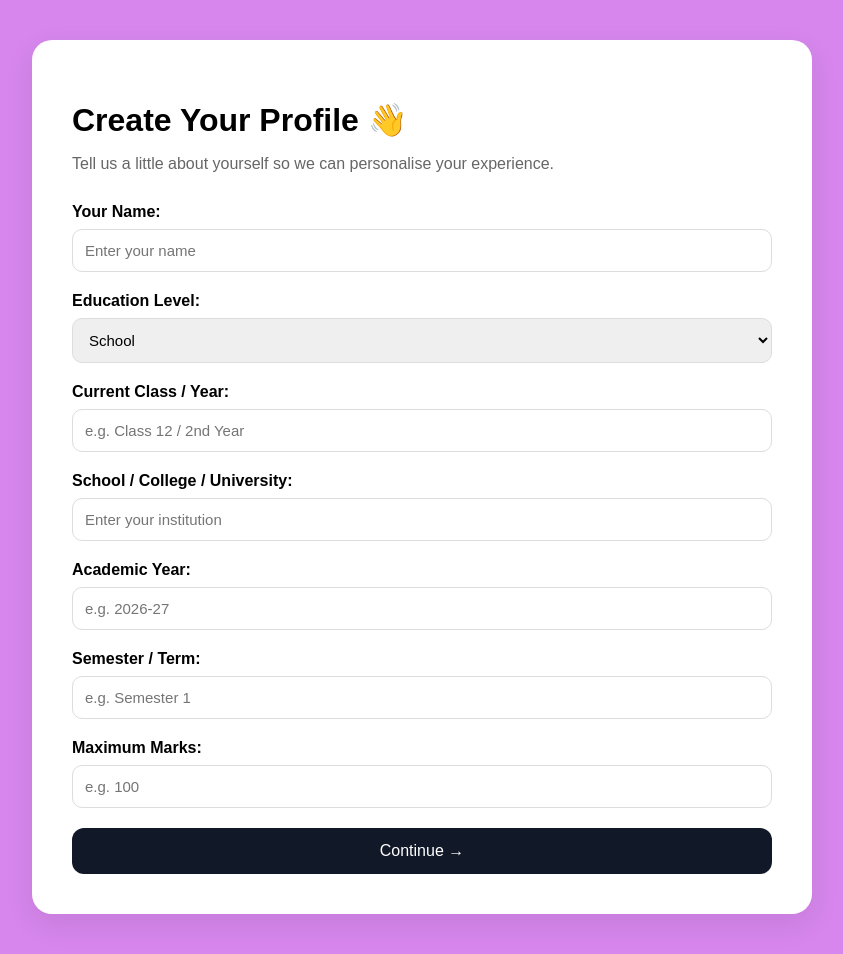
After one commit to Mithril62442/student-performance-predictor, a Django app: page /profile/ in a window 1280 px wide. The commit adds this page. Shown: the whole page, without its empty margins (218-1061 px from the left). Run offline with Django 5.2, Linux system fonts and the light colour scheme; parts of the project's set-up code (start-up, migrations or seed data) failed here and were passed over.

Commit message:
Build personalized profile flow

```diff
--- /dev/null
+++ b/predictor/forms.py
@@ -0,0 +1,60 @@
+from django import forms
+
+
+class ProfileForm(forms.Form):
+    name = forms.CharField(
+        max_length=100,
+        label="Your Name",
+        widget=forms.TextInput(attrs={
+            "placeholder": "Enter your name"
+        })
+    )
+
+    education_level = forms.ChoiceField(
+        choices=[
+            ("school", "School"),
+            ("college", "College"),
+            ("university", "University"),
+        ],
+        label="Education Level"
+    )
+
+    current_year = forms.CharField(
+        max_length=50,
+        label="Current Class / Year",
+        widget=forms.TextInput(attrs={
+            "placeholder": "e.g. Class 12 / 2nd Year"
+        })
+    )
+
+    institution = forms.CharField(
+        max_length=150,
+        label="School / College / University",
+        widget=forms.TextInput(attrs={
+            "placeholder": "Enter your institution"
+        })
+    )
+
+    academic_year = forms.CharField(
+        max_length=20,
+        label="Academic Year",
+        widget=forms.TextInput(attrs={
+            "placeholder": "e.g. 2026-27"
+        })
+    )
+
+    term = forms.CharField(
+        max_length=50,
+        label="Semester / Term",
+        widget=forms.TextInput(attrs={
+            "placeholder": "e.g. Semester 1"
+        })
+    )
+
+    maximum_marks = forms.IntegerField(
+        min_value=1,
+        label="Maximum Marks",
+        widget=forms.NumberInput(attrs={
+            "placeholder": "e.g. 100"
+        })
+    )
--- a/predictor/templates/predictor/home.html
+++ b/predictor/templates/predictor/home.html
@@ -138,9 +138,9 @@
                 improve.
             </p>
 
-            <a href="#" class="start-button">
-                Get Started →
-            </a>
+            <a href="{% url 'create_profile' %}" class="start-button">
+    Get Started →
+</a>
 
         </div>
 
--- /dev/null
+++ b/predictor/templates/predictor/profile.html
@@ -0,0 +1,115 @@
+<!DOCTYPE html>
+<html lang="en">
+<head>
+    <meta charset="UTF-8">
+    <meta name="viewport" content="width=device-width, initial-scale=1.0">
+
+    <title>Create Your Profile</title>
+
+    <style>
+        body {
+            font-family: Arial, sans-serif;
+            background: #d686ec;
+            margin: 0;
+            padding: 40px;
+        }
+
+        .container {
+            max-width: 700px;
+            margin: auto;
+            background: white;
+            padding: 40px;
+            border-radius: 20px;
+            box-shadow: 0 10px 30px rgba(0,0,0,0.08);
+        }
+
+        h1 {
+            margin-bottom: 10px;
+        }
+
+        .subtitle {
+            color: #666;
+            margin-bottom: 30px;
+        }
+
+        .field {
+            margin-bottom: 20px;
+        }
+
+        label {
+            display: block;
+            margin-bottom: 8px;
+            font-weight: bold;
+        }
+
+        input,
+        select {
+            width: 100%;
+            padding: 12px;
+            border: 1px solid #ddd;
+            border-radius: 10px;
+            font-size: 15px;
+            box-sizing: border-box;
+        }
+
+        button {
+            width: 100%;
+            padding: 14px;
+            border: none;
+            border-radius: 12px;
+            background: #111827;
+            color: white;
+            font-size: 16px;
+            cursor: pointer;
+        }
+
+        button:hover {
+            opacity: 0.9;
+        }
+
+        .error {
+            color: #d00;
+            font-size: 14px;
+            margin-top: 5px;
+        }
+    </style>
+</head>
+
+<body>
+
+<div class="container">
+
+    <h1>Create Your Profile 👋</h1>
+
+    <p class="subtitle">
+        Tell us a little about yourself so we can personalise your experience.
+    </p>
+
+    <form method="POST">
+
+        {% csrf_token %}
+
+        {% for field in form %}
+            <div class="field">
+
+                {{ field.label_tag }}
+
+                {{ field }}
+
+                {% for error in field.errors %}
+                    <div class="error">{{ error }}</div>
+                {% endfor %}
+
+            </div>
+        {% endfor %}
+
+        <button type="submit">
+            Continue →
+        </button>
+
+    </form>
+
+</div>
+
+</body>
+</html>
--- a/predictor/urls.py
+++ b/predictor/urls.py
@@ -1,6 +1,8 @@
 from django.urls import path
-from .views import home
+from .views import home, create_profile
+
 
 urlpatterns = [
     path("", home, name="home"),
+    path("profile/", create_profile, name="create_profile"),
 ]
--- a/predictor/views.py
+++ b/predictor/views.py
@@ -1,5 +1,29 @@
-from django.shortcuts import render
+import joblib
+from django.shortcuts import render, redirect
+
+from .forms import ProfileForm
+
+
+model = joblib.load("student_performance_model.pkl")
 
 
 def home(request):
     return render(request, "predictor/home.html")
+
+
+def create_profile(request):
+    if request.method == "POST":
+        form = ProfileForm(request.POST)
+
+        if form.is_valid():
+            request.session["profile"] = form.cleaned_data
+            return redirect("home")
+
+    else:
+        form = ProfileForm()
+
+    return render(
+        request,
+        "predictor/profile.html",
+        {"form": form}
+    )
```
Also changed, not shown: train_model.py (added, +141 -0 lines), 1 other file.
